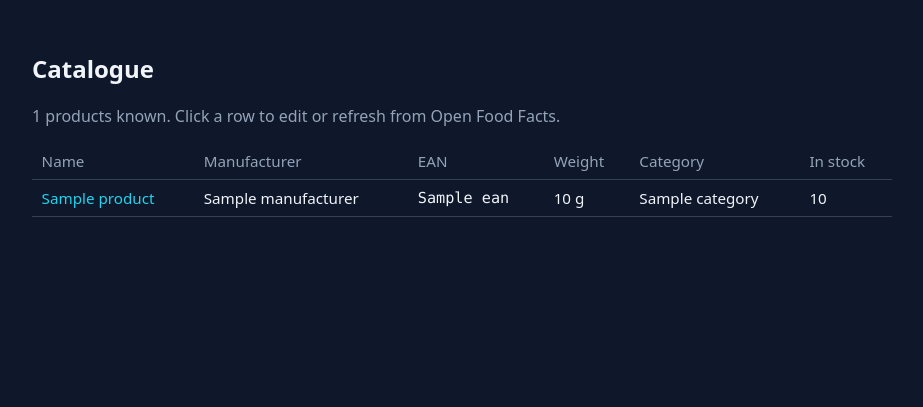
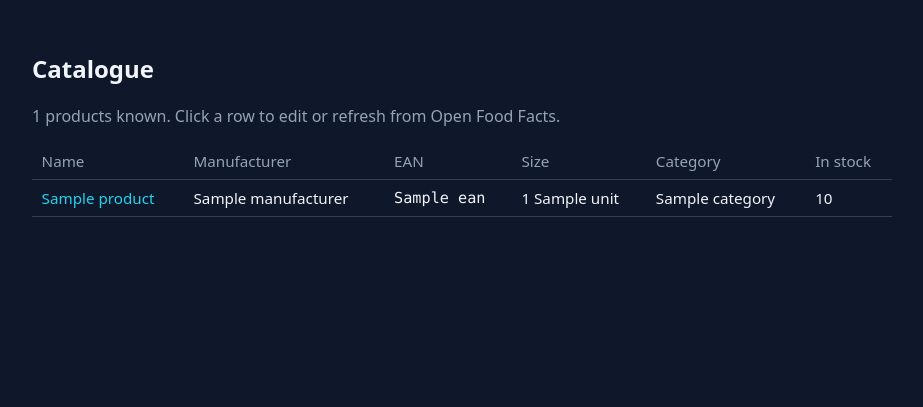
Before and after one commit to spafrost/bleepstash, a FastAPI app: template app/templates/catalogue.html in a window 1280 px wide. Shown: the part 60-467 px from the top of the page, without its empty margins (178-1101 px from the left). Run offline with FastAPI, Linux system fonts and the light colour scheme; the template is opened without the code that fills it: most values are stand-ins (such as "Sample title", 1, 10 or a date in 2020); data that the repository does not hold is empty; parts of the project's set-up code (start-up, migrations or seed data) failed here and were passed over.

Commit message:
0.7.1: Finish weight_g -> unit/size migration in catalogue view
Missed two references in the catalogue list route and template: the
row builder still passed weight_g through to Jinja and the template
still rendered a Weight column. Both now use (unit, size). /catalogue
returned 500 for anyone whose products.json had the new schema.

```diff
--- a/app/routers/catalogue.py
+++ b/app/routers/catalogue.py
@@ -41,7 +41,8 @@ async def catalogue_index(request: Request) -> HTMLResponse:
             "ean": ean,
             "name": product.name,
             "manufacturer": product.manufacturer,
-            "weight_g": product.weight_g,
+            "unit": product.unit,
+            "size": product.size,
             "category": product.category,
             "in_stock": in_stock_counts.get(ean, 0),
             "is_placeholder": product.name == "Unknown",
--- a/app/templates/catalogue.html
+++ b/app/templates/catalogue.html
@@ -12,7 +12,7 @@
                 <th>Name</th>
                 <th>Manufacturer</th>
                 <th>EAN</th>
-                <th>Weight</th>
+                <th>Size</th>
                 <th>Category</th>
                 <th>In stock</th>
             </tr>
@@ -23,7 +23,7 @@
                 <td><a href="/catalogue/{{ p.ean }}">{{ p.name }}</a></td>
                 <td>{{ p.manufacturer or "—" }}</td>
                 <td class="mono">{{ p.ean }}</td>
-                <td>{% if p.weight_g %}{{ "%.0f"|format(p.weight_g) }} g{% else %}—{% endif %}</td>
+                <td>{% if p.size and p.unit %}{{ p.size }} {{ p.unit }}{% else %}—{% endif %}</td>
                 <td>{{ p.category or "—" }}</td>
                 <td>{{ p.in_stock }}</td>
             </tr>
```
